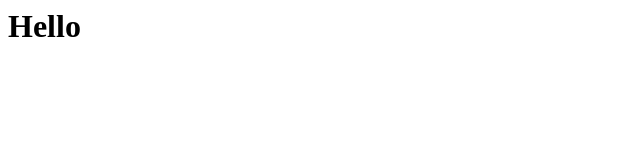
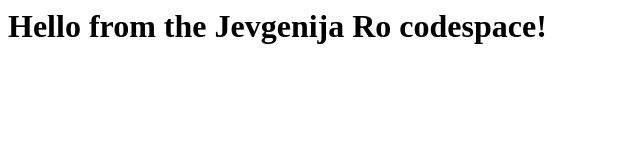
Before and after one commit to JevgenijaRo/skills-code-with-codespaces, a plain HTML site: page index.html in a window 1280 px wide. Shown: the whole page, without its empty margins (0-640 px from the left). Drawn offline with Linux system fonts and the light colour scheme.

Commit message:
Adding hello from the codespace!

```diff
--- a/index.html
+++ b/index.html
@@ -1,3 +1,3 @@
 <html>
-  <h1>Hello</h1>
+  <h1>Hello from the Jevgenija Ro codespace!</h1>
 </html>
```
